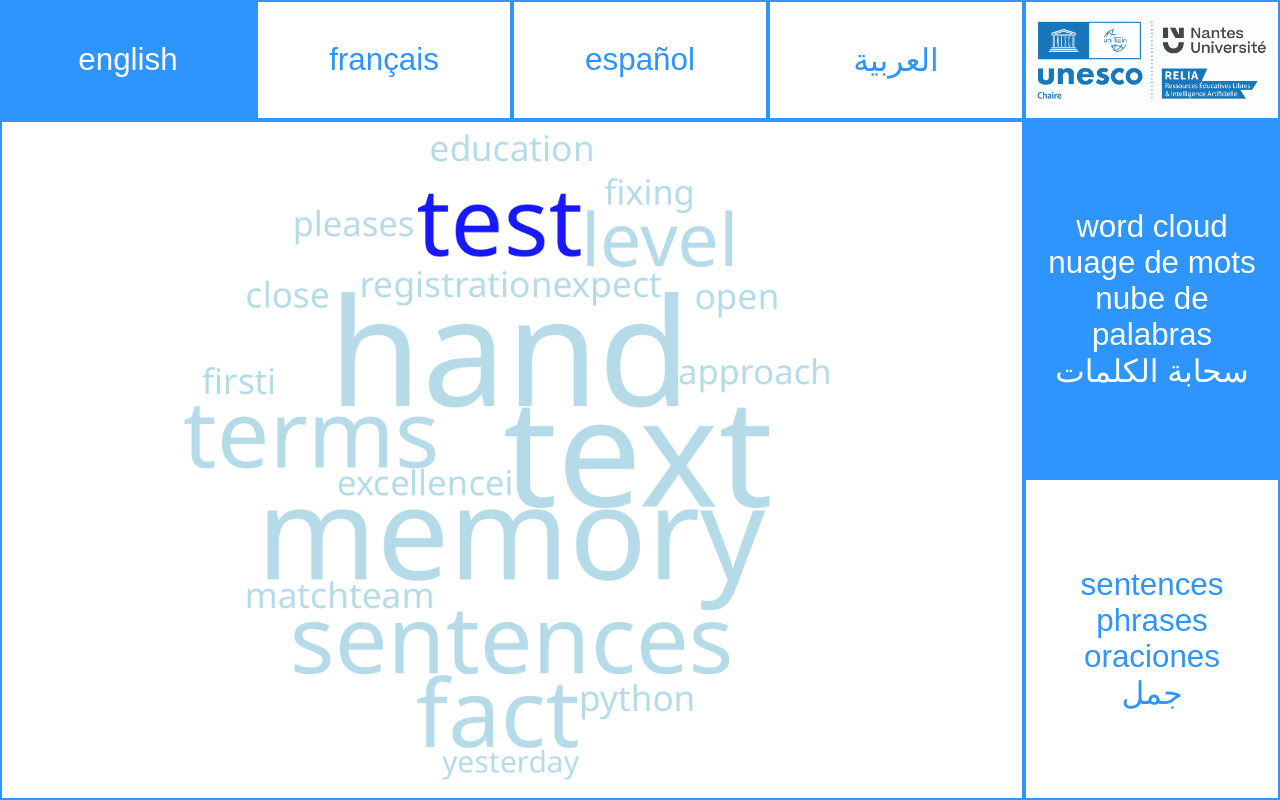
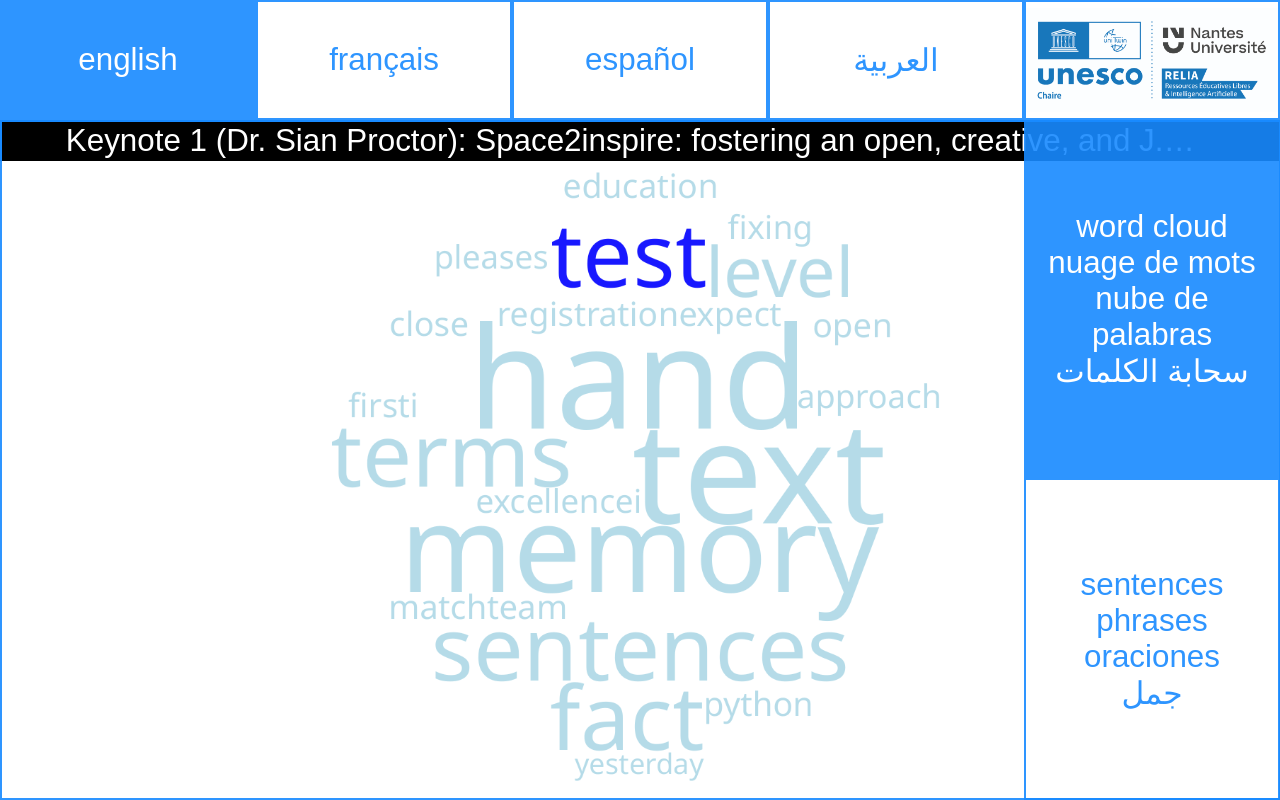
Before and after one commit to MaximeTouze/multilingOEG22BDD, a Flask app: page /view_test in a window 1280 px wide. Run offline with Flask 2, Linux system fonts and the light colour scheme; parts of the project's set-up code (start-up, migrations or seed data) failed here and were passed over.

Commit message:
feat: title

```diff
--- a/app.py
+++ b/app.py
@@ -5,6 +5,7 @@ import json
 import js2py
 import re
 import mariadb
+import requests
 import os as os
 
 import base64
@@ -47,12 +48,19 @@ def tutorial():
 
 @app.route('/view')
 def view():
-    #return render_template('blank_page.html')
-    return render_template('view.html')
+    r = requests.get("https://multiling-oeg.univ-nantes.fr/confTitle")
+    if(r.status_code == 200 and response.content.title != ""):
+        return render_template('view.html', title=response.content.title)
+    else :
+        return render_template('view.html', title=None)
 
 @app.route('/view_auto')
 def view_auto():
-    return render_template('view.html', auto=True)
+    r = requests.get("https://multiling-oeg.univ-nantes.fr/confTitle")
+    if(r.status_code == 200 and response.content.title != ""):
+        return render_template('view.html', title=response.content.title, auto=True)
+    else :
+        return render_template('view.html', title=None, auto=True)
 
 @app.route('/view_test')
 def view_test():
--- a/static/css/view.css
+++ b/static/css/view.css
@@ -34,7 +34,49 @@
   color: #188aff;
 }
 
+
+.grid-container-title-cloud{
+  display: grid;
+  grid-template-rows: 6% 94%;
+}
+
+#noTitle-conf{
+  color: white;
+  border: 2px solid #188aff;
+  border-bottom: 0;
+}
+
+#title-conf{
+  background-color: black;
+  color: white;
+  display: flex;
+  justify-content: center;
+  align-items: center;
+  border: 2px solid #188aff;
+  border-bottom: 0;
+}
+
+#title-conf p {
+  white-space: nowrap;
+  overflow: hidden;
+  text-overflow: ellipsis;
+  max-width: 90%;
+  user-select: none;
+  text-decoration: none;
+}
+
+
 @media (min-device-width: 481px){
+
+  #title-conf p {
+    white-space: nowrap;
+    overflow: hidden;
+    text-overflow: ellipsis;
+    max-width: 90%;
+    user-select: none;
+    text-decoration: none;
+  }
+
   #grid-column-languages-selection {
     display: grid;
     grid-template-columns: 20% 20% 20% 20% 20% 20%;
@@ -60,8 +102,18 @@
 
 @media (max-device-width: 480px){
 
+
+  #title-conf p {
+    white-space: nowrap;
+    overflow: hidden;
+    text-overflow: ellipsis;
+    max-width: 640px;
+    user-select: none;
+    text-decoration: none;
+  }
+
   .grid-container{
-    font-size: 1.4em;
+    font-size: 1em;
   }
 
   #grid-column-languages-selection {
@@ -142,6 +194,7 @@
 }
 
 #displayPanel {
+  border-top: 0;
   cursor: default;
   background-color: white;
   color: #188aff;
--- a/templates/view.html
+++ b/templates/view.html
@@ -44,8 +44,22 @@
         <div class="basic_color_cell" id="logo"></div>
       </div>
       <div id="grid-column-display">
-        <div id="displayPanel" class="basic_color_cell view-display">
+        <div class="grid-container-title-cloud">
+          {% if auto != None %}
+          <div id="title-conf">
+            <p>
+              Keynote 1 (Dr. Sian Proctor): Space2inspire: fostering an open, creative, and J.E.D.I. space!
+            </p>
+          </div>
+          {% endif %}
+          {% if auto == None %}
+          <div id="noTitle-conf"></div>
+          {% endif %}
+
+          <div id="displayPanel" class="basic_color_cell view-display">
+          </div>
         </div>
+
 
         <div id="grid-column-display-selection">
           <div id="word_cloud-button" class="selected_color_cell"
```
